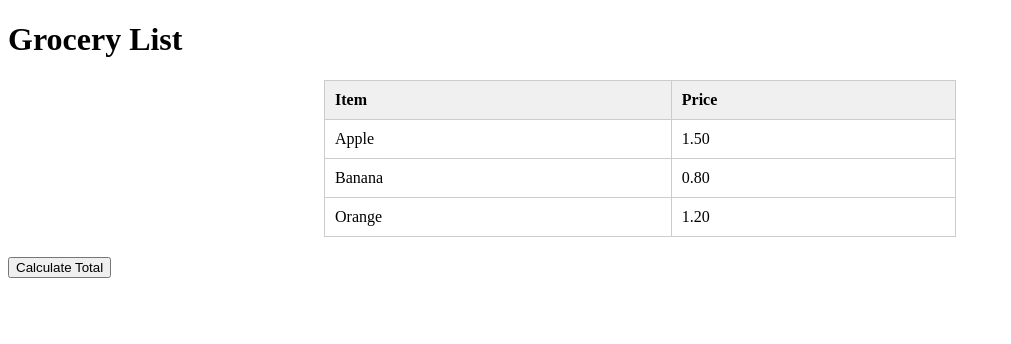
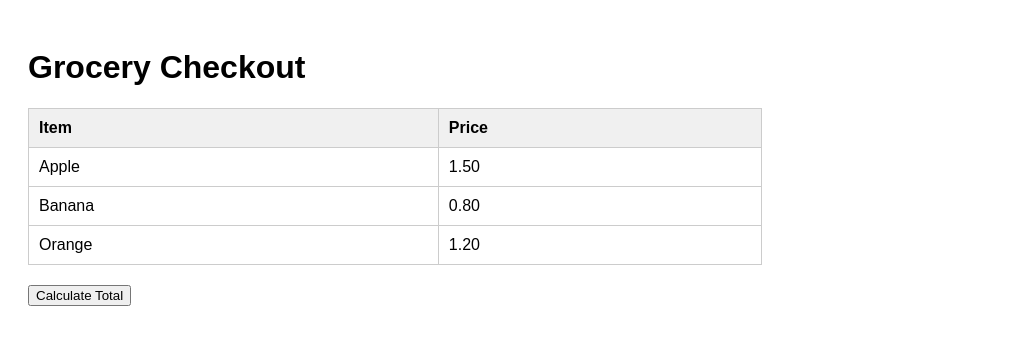
Before and after one commit to acciojob/grofers-checkout-Nithyasree8, a website: page main.html in a window 1280 px wide. Shown: the whole page, without its empty margins (0-1011 px from the left). Drawn offline with Linux system fonts and the light colour scheme.

Commit message:
created a submission

```diff
--- a/main.html
+++ b/main.html
@@ -3,12 +3,16 @@
 <head>
     <meta charset="UTF-8">
     <meta name="viewport" content="width=device-width, initial-scale=1.0">
-    <title>Grocery List</title>
+    <title>Grocery Checkout</title>
     <style>
+        body {
+            font-family: Arial, sans-serif;
+            padding: 20px;
+        }
         table {
-            width: 50%;
+            width: 60%;
             border-collapse: collapse;
-            margin: 20px auto;
+            margin: 20px 0;
         }
         th, td {
             border: 1px solid #ccc;
@@ -26,8 +30,8 @@
 </head>
 <body>
 
-<h1>Grocery List</h1>
-<table id="groceryTable">
+<h1>Grocery Checkout</h1>
+<table id="checkoutTable">
     <thead>
         <tr>
             <th>Item</th>
@@ -37,15 +41,15 @@
     <tbody>
         <tr>
             <td class="item">Apple</td>
-            <td class="prices">1.50</td>
+            <td class="price">1.50</td>
         </tr>
         <tr>
             <td class="item">Banana</td>
-            <td class="prices">0.80</td>
+            <td class="price">0.80</td>
         </tr>
         <tr>
             <td class="item">Orange</td>
-            <td class="prices">1.20</td>
+            <td class="price">1.20</td>
         </tr>
     </tbody>
 </table>
@@ -54,7 +58,7 @@
 
 <script>
     document.getElementById('calculateTotal').addEventListener('click', () => {
-        const prices = document.querySelectorAll('.prices');
+        const prices = document.querySelectorAll('.price');
         let total = 0;
 
         prices.forEach(priceCell => {
@@ -76,7 +80,7 @@
         totalRow.innerHTML = `<td>Total</td><td>${total.toFixed(2)}</td>`;
 
         // Append the total row to the table body
-        document.querySelector('#groceryTable tbody').appendChild(totalRow);
+        document.querySelector('#checkoutTable tbody').appendChild(totalRow);
     });
 </script>
 
```
